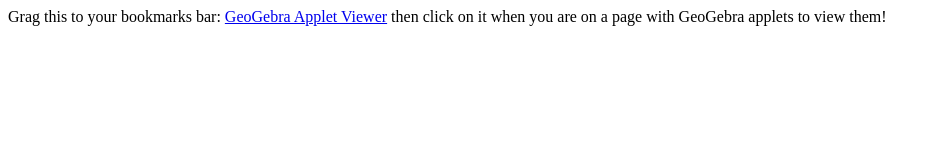
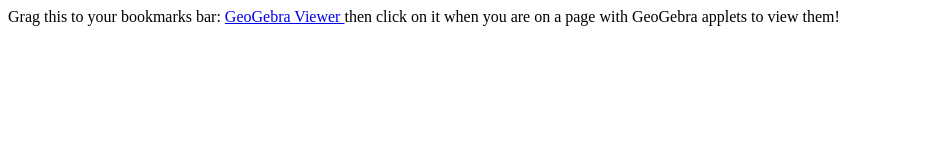
Before and after one commit to thepeanutman98/GeoGebra, a plain HTML site: page bookmarklet.html in a window 1280 px wide. Shown: the whole page, without its empty margins (0-940 px from the left). Drawn offline with Linux system fonts and the light colour scheme.

Commit message:
Update bookmarklet.html

```diff
--- a/bookmarklet.html
+++ b/bookmarklet.html
@@ -1 +1,9 @@
-Grag this to your bookmarks bar: <a href="javascript:(function(){var script = document.createElement('script');script.type = 'text/javascript';script.src = 'https://cdn.rawgit.com/thepeanutman98/GeoGebra-Java-to-HTML5/master/bookmarklet.js';document.getElementsByTagName('head')[0].appendChild(script);})()" class="bookmarklet" title="GeoGebra Applet Viewer">GeoGebra Applet Viewer</a> then click on it when you are on a page with GeoGebra applets to view them!
+<html>
+  <body>
+    Grag this to your bookmarks bar:
+    <a href="javascript:(function(){var script = document.createElement('script');script.type = 'text/javascript';script.src = 'https://cdn.rawgit.com/thepeanutman98/GeoGebra-Java-to-HTML5/master/bookmarklet.js';document.getElementsByTagName('head')[0].appendChild(script);})()" class="bookmarklet" title="GeoGebra Viewer">
+      GeoGebra Viewer
+    </a>
+     then click on it when you are on a page with GeoGebra applets to view them!
+  </body>
+</html>
```
